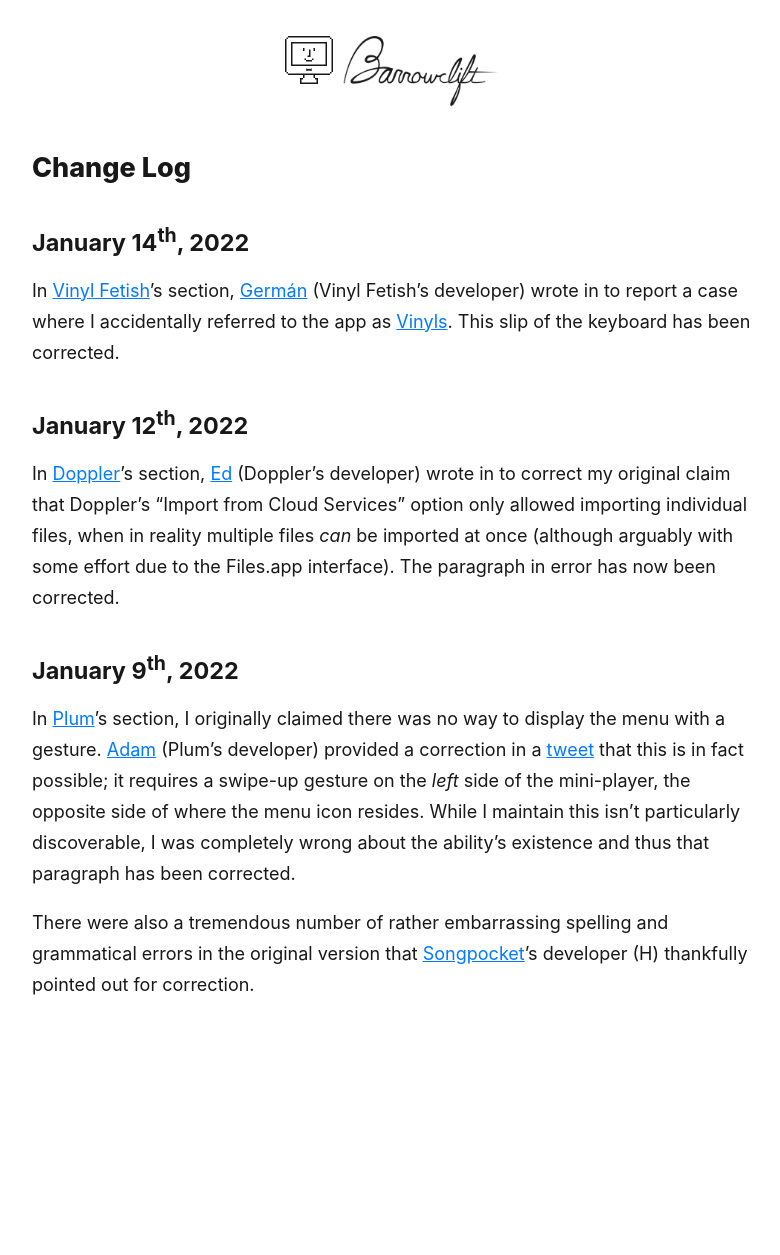
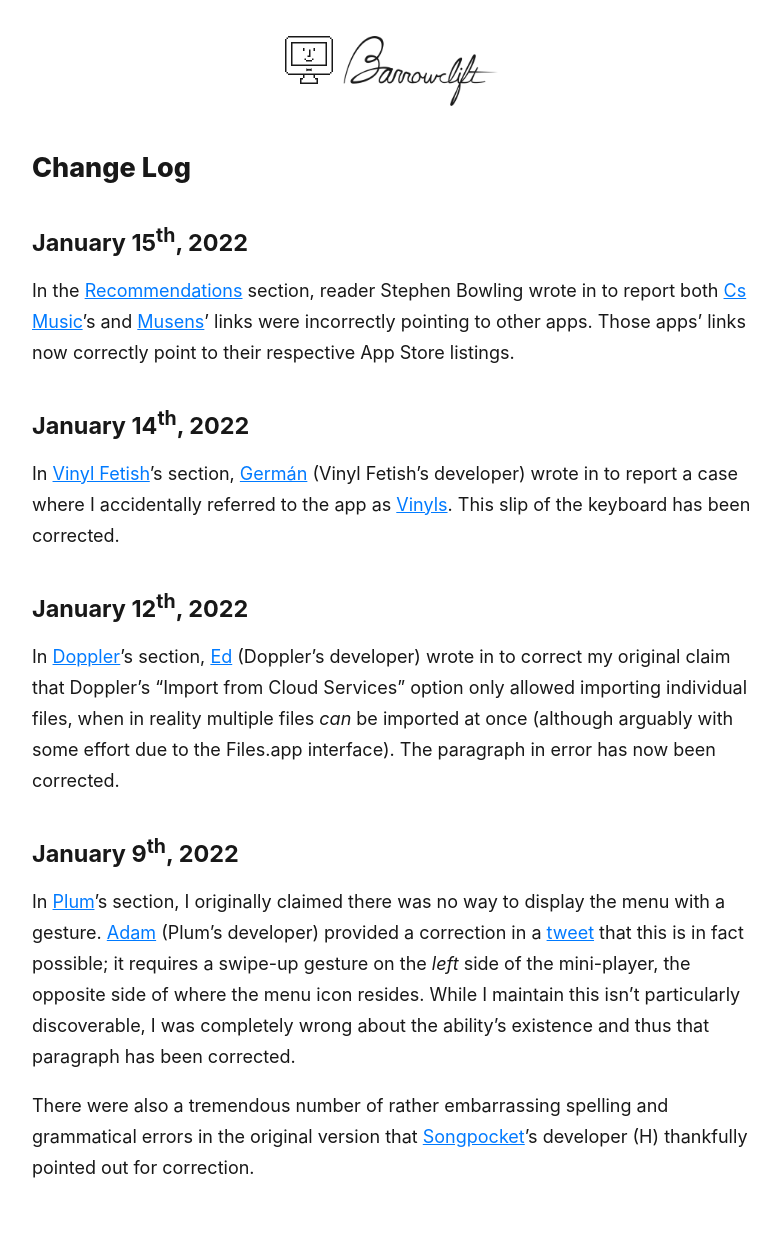
Before and after one commit to barrowclift/nitro.barrowclift.me, a Jekyll site: the page built from notepad/fourth-annual-showcase-change-log.md, in a window 1280 px wide. Shown: the whole page, without its empty margins (248-1028 px from the left). Built offline with Jekyll 4.4.1, drawn with Linux system fonts in a browser that asks for light colours; our own code applies the rules of GitHub Pages for plain Markdown files; before the commit the page ends 1072 px from its top, so only the background shows below that.

Commit message:
Fixing incorrect links in the Recommendations section

```diff
--- a/notepad/fourth-annual-showcase-change-log.md
+++ b/notepad/fourth-annual-showcase-change-log.md
@@ -3,6 +3,10 @@
 ---
 
 ## Change Log
+
+### January 15<sup>th</sup>, 2022
+
+In the [Recommendations](/article/fourth-annual-ios-music-player-showcase#recommendations) section, reader Stephen Bowling wrote in to report both [Cs Music](https://apps.apple.com/us/app/cs-music-player/id924491991)'s and [Musens](https://apps.apple.com/app/musens/id1560526260)' links were incorrectly pointing to other apps. Those apps' links now correctly point to their respective App Store listings.
 
 ### January 14<sup>th</sup>, 2022
 
```
Also changed, not shown: _posts/2022-01-07-fourth-annual-ios-music-player-showcase.markdown (+4 -4 lines).
